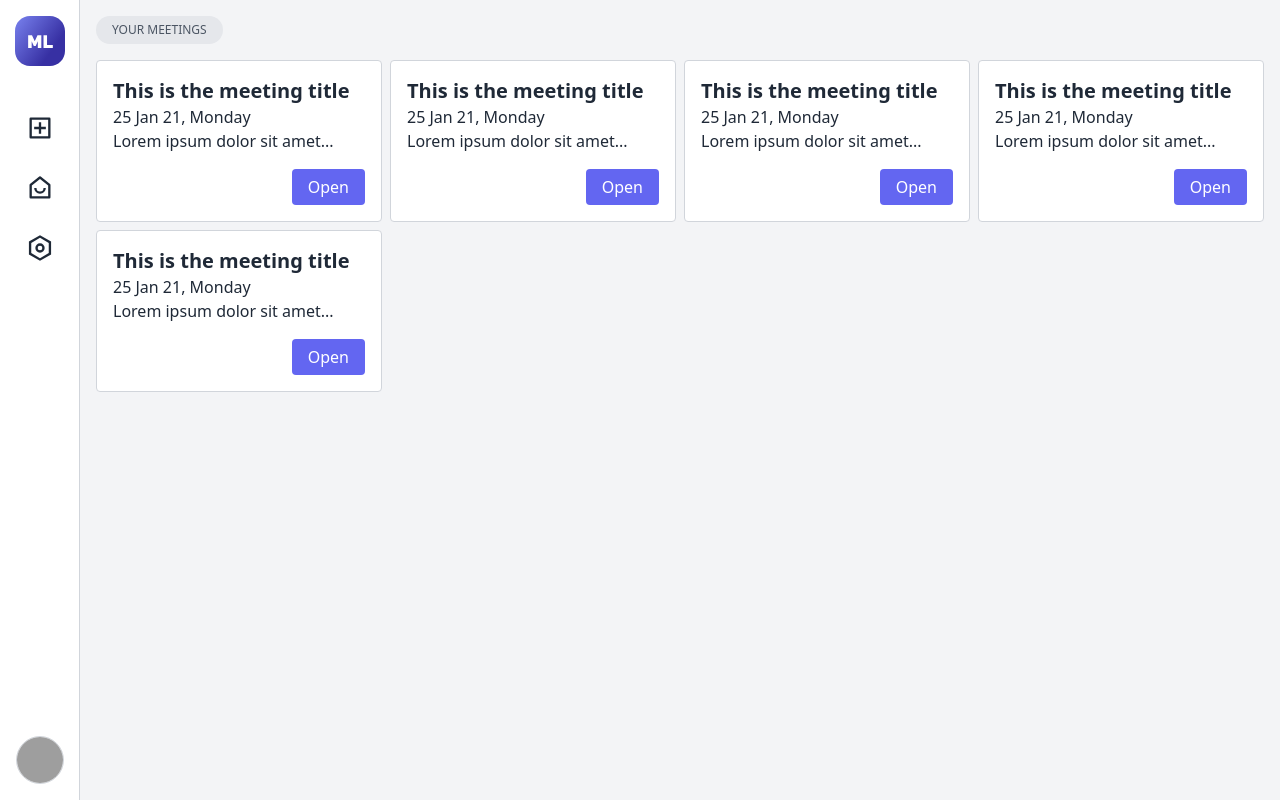
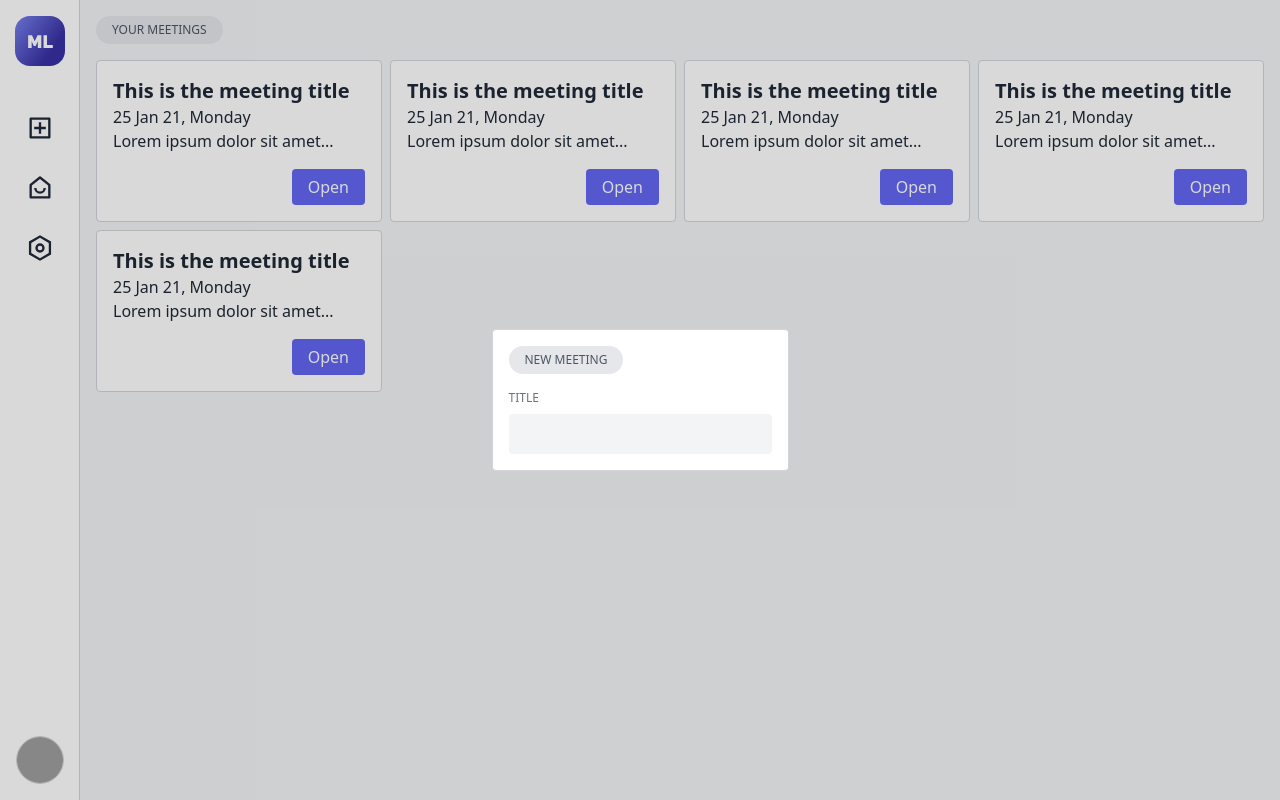
Before and after one commit to brslv/meetlog-web, a React (Create React App) app: page /dashboard in a window 1280 px wide. Both pictures are taken after a click on the icon 39 px from the left and 128 px from the top of the page. Built offline with nearby package versions, Linux system fonts and the light colour scheme; grey boxes are pictures that could not be loaded.

Commit message:
scaffold Modal

```diff
--- /dev/null
+++ b/src/components/Modal.tsx
@@ -0,0 +1,38 @@
+import React, { useEffect } from 'react'
+import cn from '../utils/cn'
+
+export default function Modal({
+  children,
+  open,
+  onClose,
+  ...rest
+}: {
+  children: React.ReactNode
+  open: boolean
+  onClose: () => void
+} & React.ComponentPropsWithoutRef<'div'>) {
+  useEffect(() => {
+    const handler = (e: KeyboardEvent) => e.key === 'Escape' && onClose()
+    window.addEventListener('keyup', handler)
+    return () => window.removeEventListener('keyup', handler)
+  }, [onClose])
+
+  return open ? (
+    <div className="fixed top-0 left-0 w-screen h-screen flex items-center justify-center">
+      <div
+        {...rest}
+        className={cn(
+          { 'bg-white p-4 border border-gray-300 rounded z-10': true },
+          rest.className
+        )}
+      >
+        {children}
+      </div>
+      <div
+        className="absolute top-0 left-0 w-screen h-screen"
+        style={{ background: `rgba(0,0,0,0.15)` }}
+        onClick={onClose}
+      />
+    </div>
+  ) : null
+}
--- a/src/components/SideNav.tsx
+++ b/src/components/SideNav.tsx
@@ -6,6 +6,7 @@ import {
   RiSettingsLine as SettingsIcon,
 } from 'react-icons/ri'
 import cn from '../utils/cn'
+import Modal from './Modal'
 
 export function SideNavPusher({ children }: { children: React.ReactNode }) {
   return <div className="ml-20">{children}</div>
@@ -14,9 +15,11 @@ export function SideNavPusher({ children }: { children: React.ReactNode }) {
 function SideNavItem({
   children,
   hint,
+  onClick,
 }: {
   children: React.ReactNode
   hint: string
+  onClick?: () => void
 }) {
   const [isHintHidden, setIsHintHidden] = useState<boolean>(true)
   const onMouseEnter = () => setIsHintHidden(false)
@@ -24,7 +27,11 @@ function SideNavItem({
 
   return (
     <div className="relative my-4">
-      <div onMouseEnter={onMouseEnter} onMouseLeave={onMouseLeave}>
+      <div
+        onMouseEnter={onMouseEnter}
+        onMouseLeave={onMouseLeave}
+        onClick={onClick}
+      >
         {children}
       </div>
       <div
@@ -46,11 +53,16 @@ function SideNavItem({
 }
 
 export default function SideNav() {
+  const [isCreatingMeeting, setIsCreatingMeeting] = useState(false)
+
   return (
     <div className="fixed top-0 left-0 w-20 h-screen bg-white flex flex-col items-center justify-between py-4 border-r border-gray-300">
       <div className="flex flex-col items-center">
         <Logo className="cursor-pointer mb-8" />
-        <SideNavItem hint="Create meeting">
+        <SideNavItem
+          hint="Create meeting"
+          onClick={() => setIsCreatingMeeting(true)}
+        >
           <AddIcon className="text-gray-800 hover:text-indigo-600 cursor-pointer w-7 h-7" />
         </SideNavItem>
         <SideNavItem hint="Dashboard">
@@ -67,6 +79,21 @@ export default function SideNav() {
           className="w-12 h-12 rounded-full border border-gray-300 hover:border-indigo-500 cursor-pointer"
         />
       </div>
+
+      <Modal
+        onClose={() => setIsCreatingMeeting(false)}
+        open={isCreatingMeeting}
+      >
+        <div className="text-xs bg-gray-200 rounded-full inline-block px-4 py-1.5 mb-4 text-gray-600 uppercase">
+          New meeting
+        </div>
+        <form>
+          <label>
+            <div className="text-xs uppercase text-gray-500 mb-2">Title</div>
+            <input className="px-4 py-2 rounded bg-gray-100 outline-none focus:ring" />
+          </label>
+        </form>
+      </Modal>
     </div>
   )
 }
--- a/src/utils/cn.tsx
+++ b/src/utils/cn.tsx
@@ -1,12 +1,17 @@
-export default function cn(o: {
+export default function cn(
+  o: {
     [key: string]: boolean | undefined | null
-}): string {
-  return Object.keys(o)
+  },
+  other?: string
+): string {
+  return (
+    Object.keys(o)
       .reduce((acc, name) => {
         if (o[name]) {
           acc.push(name)
         }
         return acc
       }, [] as string[])
-    .join(' ')
+      .join(' ') + ` ${other || ''}`
+  )
 }
```
Lines whose indentation alone changed are shown as unchanged.
